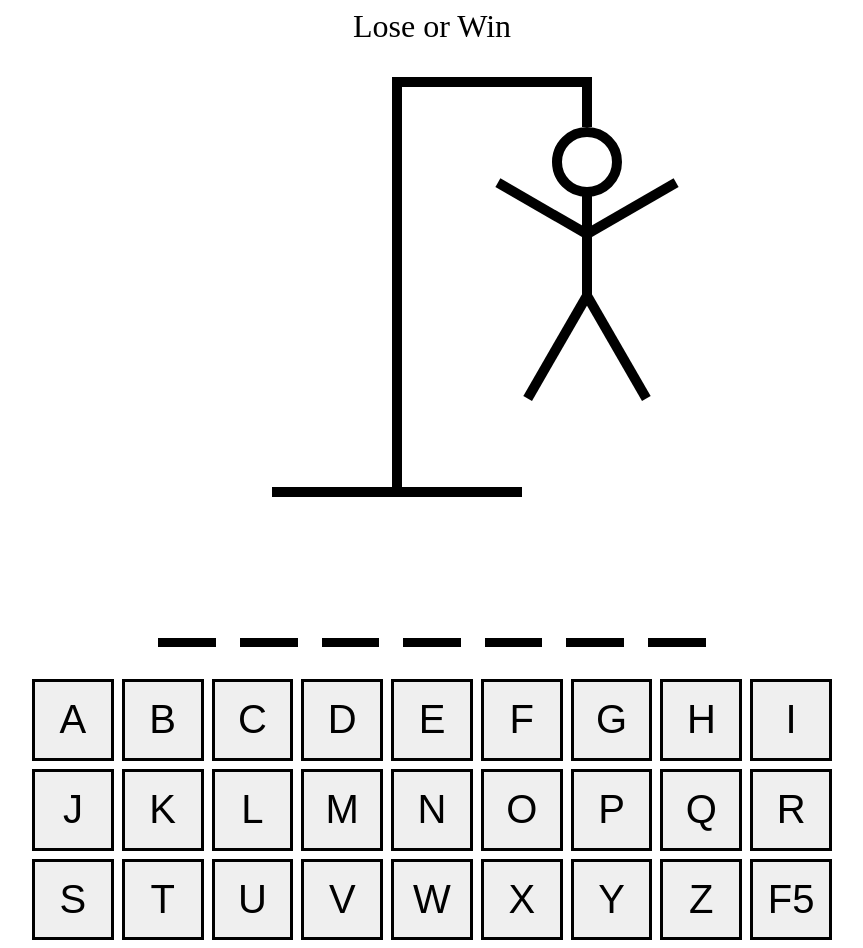
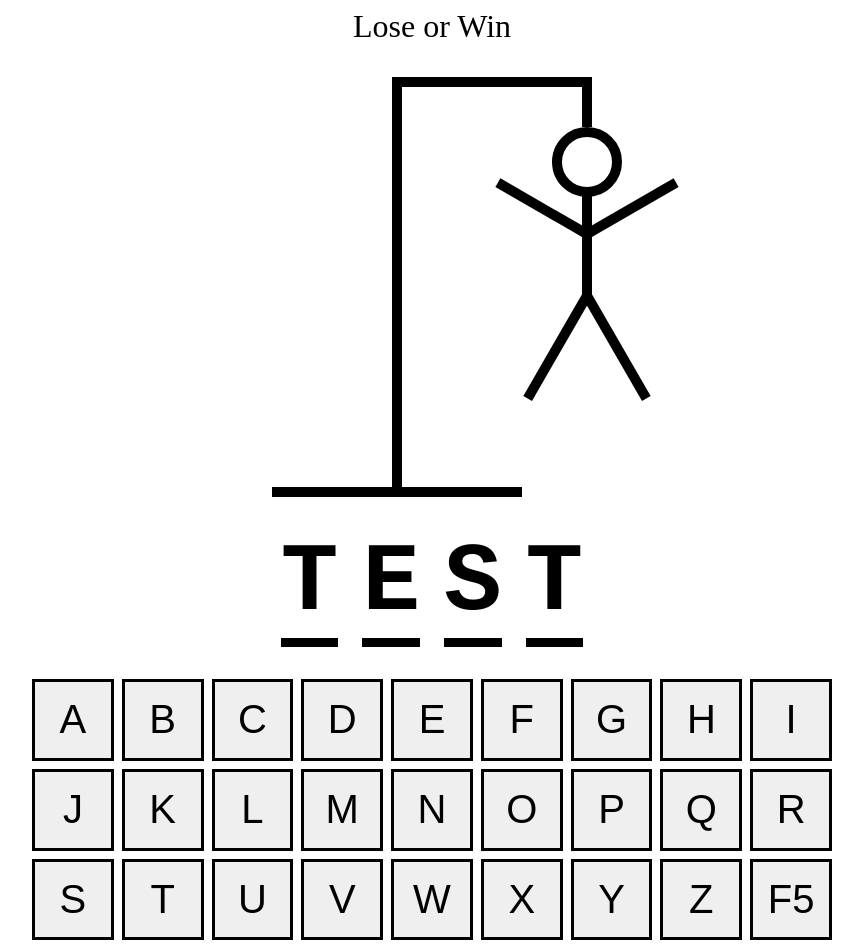
Before and after one commit to danangsw/hangman-react-ts, a React (Vite) app: page / in a window 1280 px wide. Shown: the whole page, without its empty margins (208-1071 px from the left). Built offline with nearby package versions, Linux system fonts and the light colour scheme; the HTML template or start-up script is replaced by a standard one.

Commit message:
Update keyboard component

```diff
--- a/src/component/HangmanWord.tsx
+++ b/src/component/HangmanWord.tsx
@@ -2,8 +2,10 @@ import { Component } from "react";
 
 class HangmanWord extends Component
 {
+    words = 'test';
+    guessedLetters = ['e', 't', 's']
+
     render() {
-        const words = 'testing';
         return (<div style={{
             display: 'flex',
             gap: '.25em',
@@ -12,9 +14,11 @@ class HangmanWord extends Component
             textTransform: 'uppercase',
             fontFamily: 'monospace'
         }}>
-            {words.split('').map((letter) => (
-                <span style={{ borderBottom: '.1em solid black' }}>
-                    <span style={{ visibility: 'hidden' }}>
+            {this.words.split('').map((letter, index) => (
+                <span style={{ borderBottom: '.1em solid black' }} key={`char-${index}`}>
+                    <span style={{
+                        visibility: this.guessedLetters.includes(letter) ?
+                            'visible': 'hidden' }}>
                         {letter}
                     </span>
                 </span>
```
